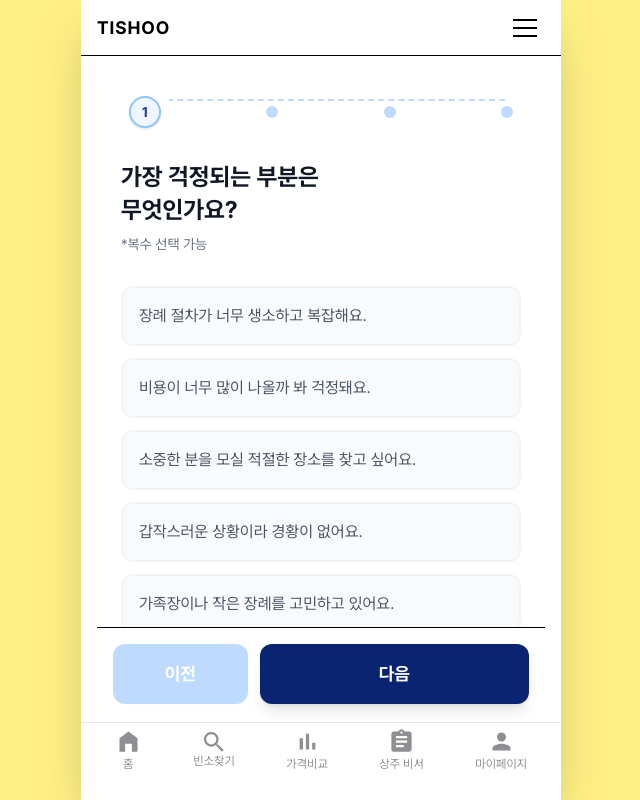
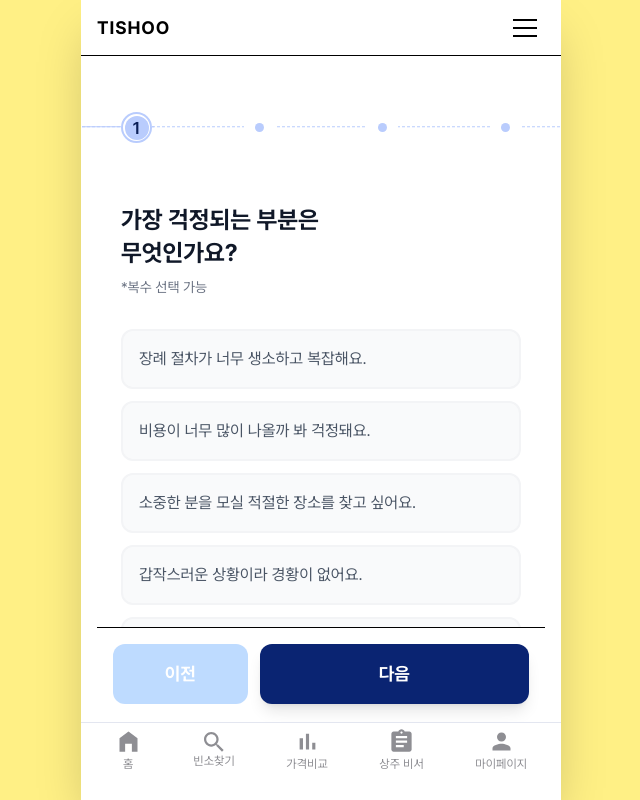
Before and after one commit to dokkk0dahee/Tishoo, a React (Vite) app: page /onboarding in a window 1280 px wide. Shown: the whole page, without its empty margins (319-959 px from the left). Built offline with nearby package versions, Linux system fonts and the light colour scheme.

Commit message:
[STYLE] 상단 타임라인 수정

```diff
--- a/src/pages/Onboarding.jsx
+++ b/src/pages/Onboarding.jsx
@@ -118,26 +118,47 @@ const Onboarding = () => {
     };
 
     return (
-        <div className="flex flex-col h-full bg-white relative">
+        <div className="flex flex-col h-full relative">
 
     {/* 1. 상단 타임라인 (Stepper) */}
-        <div className="flex items-center justify-between px-6 pt-6 mb-8 relative shrink-0">
-            <div className="absolute left-10 right-10 h-[2px] border-t-2 border-dashed border-blue-200 top-1/2 -translate-y-1/2 z-0"></div>
+    <div className="flex items-center justify-between px-6 pt-[40px] relative shrink-0">
+
+        {/* 배경 선 래퍼 (점선 위에 파란 실선을 겹쳐 올립니다) */}
+        <div className="absolute left-[-15px] right-[-15px] h-[1.5px] -translate-y-1/2 z-0">
+            {/* 기본 점선 (연한 파란색) */}
+            <div className="absolute top-0 left-0 w-full h-full border-t-[1.5px] border-dashed border-[#B9CCFD]"></div>
+
+            {/* 차오르는 파란 실선 */}
+            <div
+                className="absolute top-0 left-0 h-full border-t-[1.5px] border-solid border-[#B9CCFD] transition-all duration-500 ease-in-out"
+                style={{ width: currentStep === 1
+                    ? "15%" // 👈 1단계일 때 선이 얼마나 나갈지 여기서 직접 조절하세요! (예: "20px", "10%" 등)
+                    : `${((currentStep - 1) / (surveyData.length - 1)) * 100}%` }}
+            ></div>
+        </div>
+
         {surveyData.map((data) => (
-            <div key={data.step} className="z-10 bg-white px-2">
+        <div key={data.step} className="z-10 bg-white rounded-full">
             {currentStep >= data.step ? (
-                <div className="w-8 h-8 rounded-full border-2 border-blue-300 bg-blue-50 flex items-center justify-center text-blue-900 font-bold text-sm shadow-sm transition-all">
+            // 활성화된 스텝
+            <div className="w-[31px] h-[31px] bg-white rounded-full border-2 border-[#B9CCFD] flex items-center justify-center transition-all">
+                <div className="w-[24px] h-[24px] rounded-full bg-[#B9CCFD] flex items-center justify-center transition-all text-[#0B1F57] text-[17px] font-semibold leading-[22px]">
                     {data.step}
                 </div>
+            </div>
             ) : (
-                <div className="w-3 h-3 rounded-full bg-blue-200 transition-all"></div>
+            // 아직 안 간 스텝 (선이 뚫고 보이지 않도록 31px 흰색 배경으로 감싸줌)
+            <div className="w-[31px] h-[31px] bg-white rounded-full flex items-center justify-center transition-all">
+                <div className="w-[9px] h-[9px] rounded-full bg-[#B9CCFD] transition-all"></div>
+            </div>
             )}
         </div>
         ))}
     </div>
 
+
         {/* 2. 질문 제목 영역 */}
-        <div className="px-6 mb-8 shrink-0">
+        <div className="pt-[60px] px-6 mb-8 shrink-0">
             <h1 className="text-2xl font-bold text-gray-900 leading-snug whitespace-pre-line">
             {currentData.title}
             </h1>
```
Lines whose indentation alone changed are shown as unchanged.
